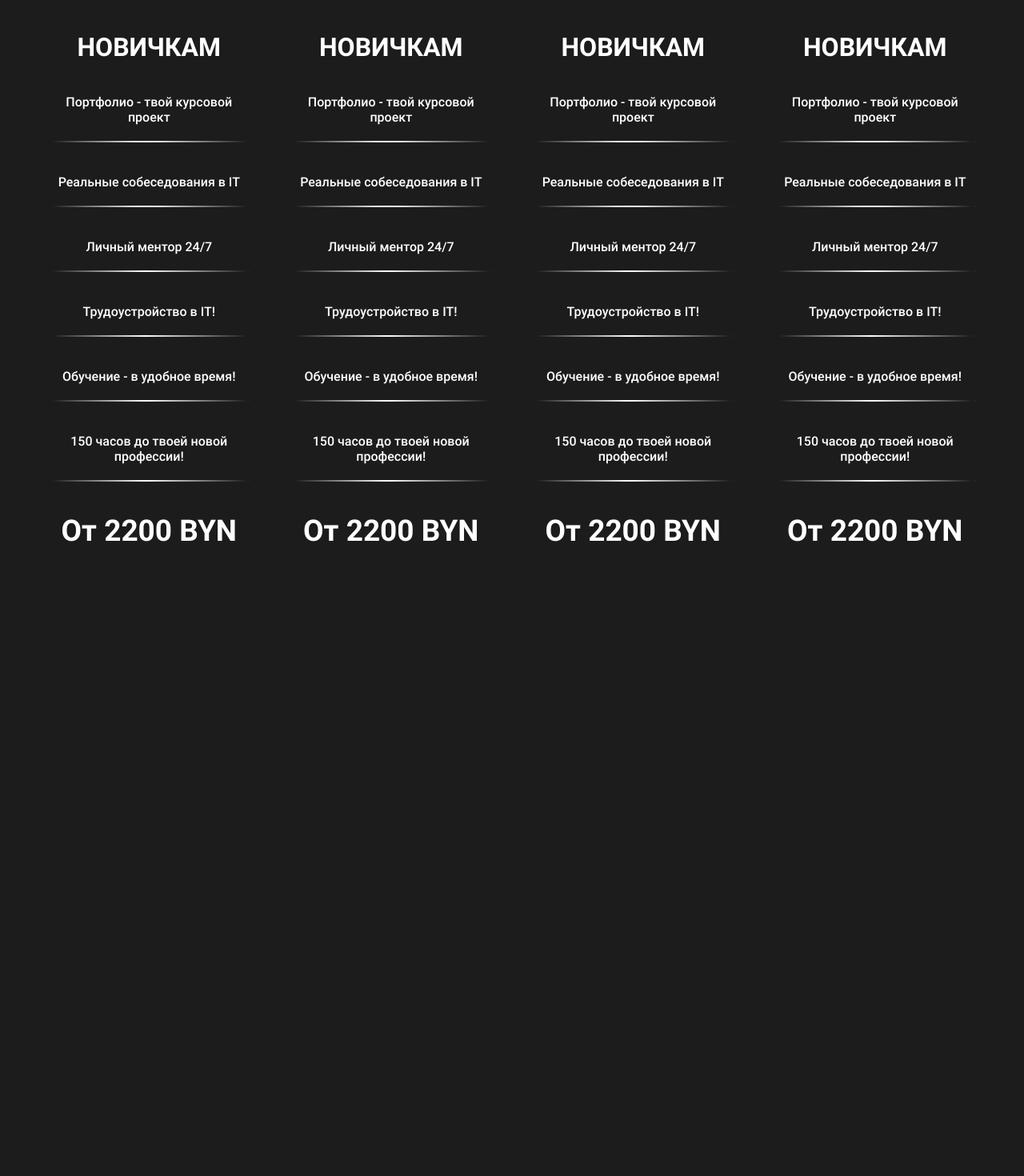
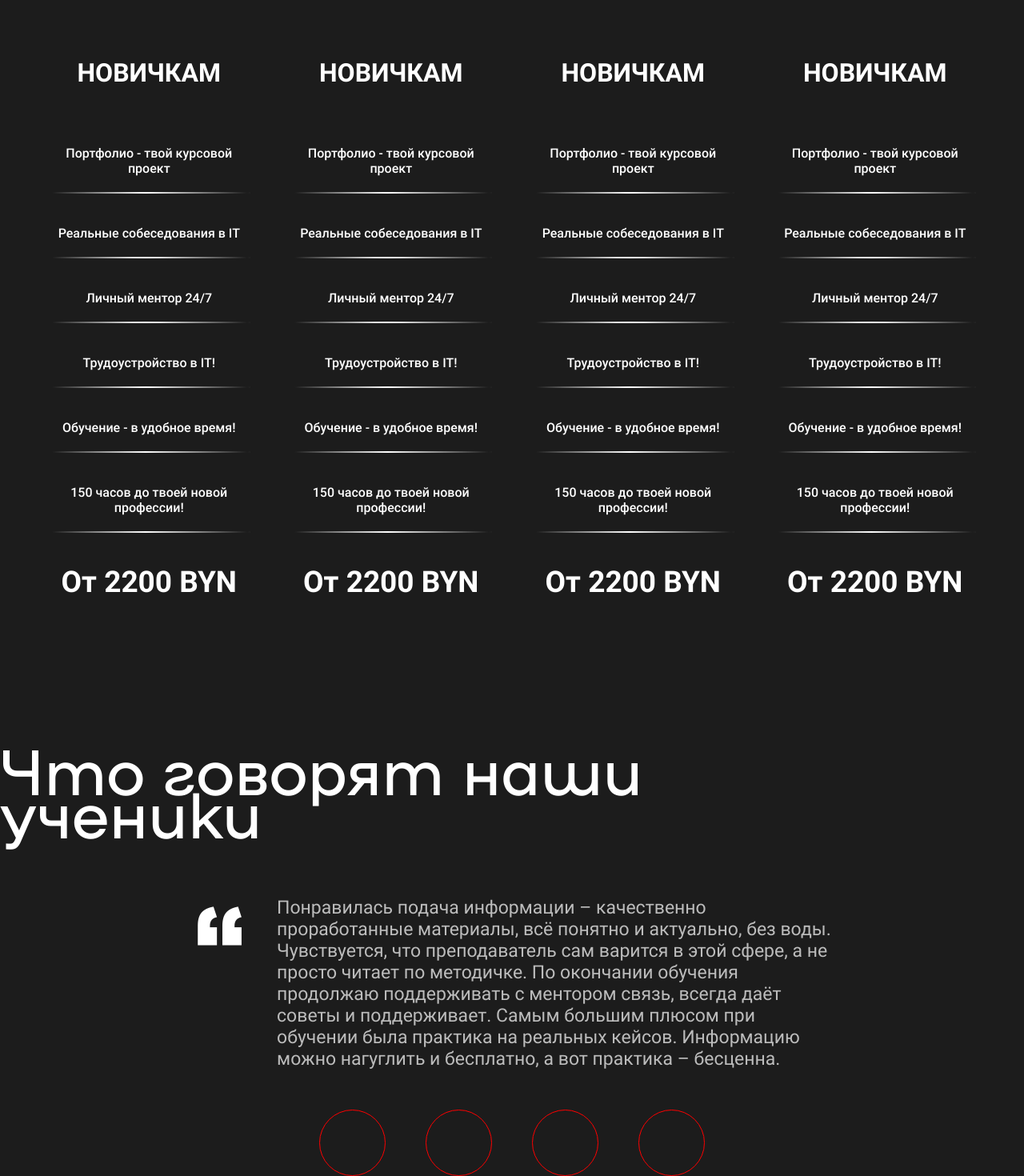
Before and after one commit to AirMous3/station, a React (Create React App) app: page / in a window 1280 px wide. Shown: the part 9166-10636 px from the top of the page at 80% size. Before the commit the page ends 10035 px from the top, so only its background shows below. Built offline with nearby package versions, Linux system fonts and the light colour scheme.

Commit message:
feature: add feedbacks block

```diff
--- a/src/components/App/index.jsx
+++ b/src/components/App/index.jsx
@@ -2,6 +2,7 @@ import { AboutCourse } from '@/components/AboutCourse';
 import { AboutTraining } from '@/components/AboutTraining';
 import { Curriculum } from '@/components/Curriculum';
 import { Devops } from '@/components/Devops';
+import { Feedbacks } from '@/components/Feedbacks';
 import { Header } from '@/components/Header';
 import { JobAssistance } from '@/components/JobAssistance';
 import { Main } from '@/components/Main';
@@ -22,6 +23,7 @@ export const App = () => {
       <OurTeam />
       <Curriculum />
       <PackageCost />
+      <Feedbacks />
     </div>
   );
 };
--- a/src/components/Curriculum/components.js
+++ b/src/components/Curriculum/components.js
@@ -59,6 +59,7 @@ export const FeatureNumber = styled.div`
   display: flex;
   align-items: center;
   justify-content: center;
+  box-shadow: 0px 0px 20px 8px rgba(176, 173, 184, 0.2);
 `;
 
 export const FeatureWrapper = styled.li`
@@ -72,6 +73,7 @@ export const FeatureWrapper = styled.li`
     ${FeatureNumber} {
       //  TODO
       background: linear-gradient(180deg, #2037fb 0%, #50dadd 100%);
+      box-shadow: 0px 0px 20px 8px rgba(100, 212, 244, 0.2);
     }
   }
 `;
--- /dev/null
+++ b/src/components/Feedbacks/components.js
@@ -0,0 +1,47 @@
+import styled from 'styled-components';
+
+import { ArticleTitle } from '@/components/Devops/components';
+
+export const Wrapper = styled.div`
+  font-family: Generator;
+  color: ${({ theme }) => theme.colors.text.main};
+`;
+
+export const Article = styled(ArticleTitle)``;
+
+export const FeedbacksWrapper = styled.div`
+  display: flex;
+  flex-direction: column;
+  align-items: center;
+  margin-top: 80px;
+  gap: 50px;
+`;
+
+export const Quotes = styled.div`
+  font-weight: 900;
+  font-size: ${({ theme }) => theme.typography.size[16]};
+`;
+
+export const FeedbackDescription = styled.div`
+  font-family: Roboto;
+  font-size: ${({ theme }) => theme.typography.size[4]};
+  color: ${({ theme }) => theme.colors.text.lightGrey};
+  max-width: 696px;
+`;
+
+export const DescriptionWrapper = styled.div`
+  display: flex;
+  gap: 35px;
+`;
+
+export const AvatarsWrapper = styled.div`
+  display: flex;
+  gap: 50px;
+`;
+
+export const Avatar = styled.div`
+  width: 81px;
+  height: 81px;
+  border-radius: 50%;
+  border: 1px solid red;
+`;
--- /dev/null
+++ b/src/components/Feedbacks/index.jsx
@@ -0,0 +1,33 @@
+import { Container } from '@/components/Container';
+
+import * as S from './components';
+
+export const Feedbacks = () => {
+  return (
+    <S.Wrapper>
+      <Container>
+        <S.Article>Что говорят наши ученики</S.Article>
+        <S.FeedbacksWrapper>
+          <S.DescriptionWrapper>
+            <S.Quotes>“</S.Quotes>
+            <S.FeedbackDescription>
+              Понравилась подача информации – качественно проработанные материалы, всё
+              понятно и актуально, без воды. Чувствуется, что преподаватель сам варится в
+              этой сфере, а не просто читает по методичке. По окончании обучения продолжаю
+              поддерживать с ментором связь, всегда даёт советы и поддерживает. Самым
+              большим плюсом при обучении была практика на реальных кейсов. Информацию
+              можно нагуглить и бесплатно, а вот практика – бесценна.
+            </S.FeedbackDescription>
+          </S.DescriptionWrapper>
+
+          <S.AvatarsWrapper>
+            <S.Avatar />
+            <S.Avatar />
+            <S.Avatar />
+            <S.Avatar />
+          </S.AvatarsWrapper>
+        </S.FeedbacksWrapper>
+      </Container>
+    </S.Wrapper>
+  );
+};
--- a/src/components/PackageCost/components.js
+++ b/src/components/PackageCost/components.js
@@ -6,7 +6,6 @@ export const Section = styled.section`
   font-family: Roboto;
   color: ${({ theme }) => theme.colors.text.main};
   margin-top: 100px;
-  text-align: center;
   padding: 0 60px;
   margin-bottom: 150px;
 `;
@@ -18,9 +17,10 @@ export const PackagesWrapper = styled.div`
   justify-content: center;
   gap: 50px;
   margin-top: 80px;
+  text-align: center;
 `;
 
-export const PackageWrapper = styled.div`
+export const PackageWrapper = styled.ul`
   width: 25%;
   border-radius: 20px;
   display: flex;
@@ -29,13 +29,13 @@ export const PackageWrapper = styled.div`
   padding: 34px 0;
 `;
 
-export const PackageTitle = styled.div`
+export const PackageTitle = styled.h3`
   font-weight: 700;
   font-size: ${({ theme }) => theme.typography.size[8]};
   text-transform: uppercase;
 `;
 
-export const PackageFeature = styled.div`
+export const PackageFeature = styled.li`
   font-weight: 500;
   font-size: ${({ theme }) => theme.typography.size[1]};
   border-bottom: 1px solid blueviolet;
--- a/src/components/PackageCost/index.jsx
+++ b/src/components/PackageCost/index.jsx
@@ -11,11 +11,11 @@ export const PackageCost = () => {
       </Container>
 
       <S.PackagesWrapper>
-        {packageConfig.map(({ title, features }) => (
-          <S.PackageWrapper>
+        {packageConfig.map(({ title, features }, index) => (
+          <S.PackageWrapper key={index}>
             <S.PackageTitle>{title}</S.PackageTitle>
-            {features.map((feature) => (
-              <S.PackageFeature>{feature}</S.PackageFeature>
+            {features.map((feature, index) => (
+              <S.PackageFeature key={index}>{feature}</S.PackageFeature>
             ))}
             <S.PackagePrice>От 2200 BYN</S.PackagePrice>
           </S.PackageWrapper>
```
